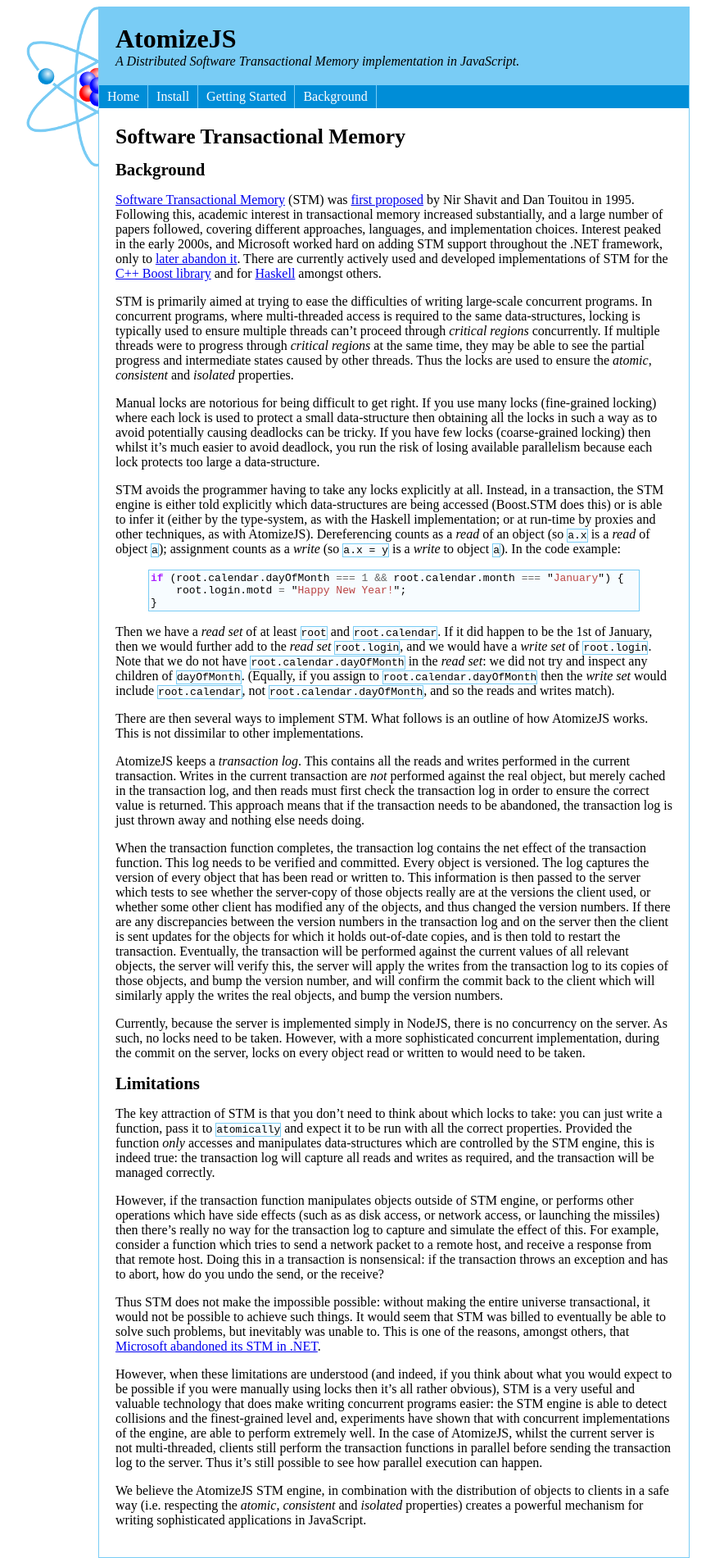
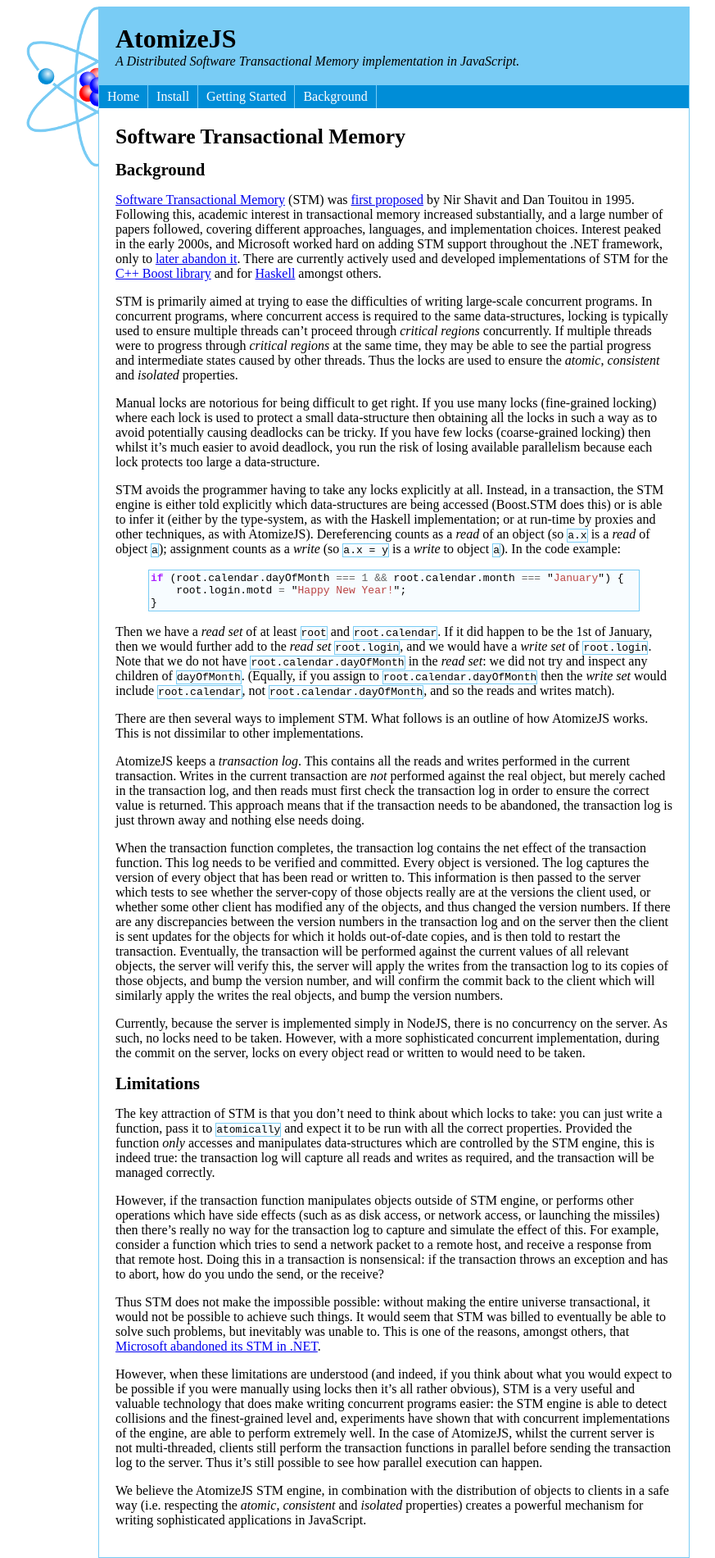
Before and after one commit to atomizejs/atomizejs.github.com, a Jekyll site: the page built from background.markdown, in a window 1280 px wide. Shown: the whole page at 82% size, without its empty margins (204-1077 px from the left). Built offline with Jekyll 4.4.1, drawn with Linux system fonts in a browser that asks for light colours; Markdown is read by kramdown in place of the engine named in the settings.

```diff
--- a/background.markdown
+++ b/background.markdown
@@ -25,8 +25,8 @@ amongst others.
 
 STM is primarily aimed at trying to ease the difficulties of writing
 large-scale concurrent programs. In concurrent programs, where
-multi-threaded access is required to the same data-structures, locking
-is typically used to ensure multiple threads can't proceed through
+concurrent access is required to the same data-structures, locking is
+typically used to ensure multiple threads can't proceed through
 *critical regions* concurrently. If multiple threads were to progress
 through *critical regions* at the same time, they may be able to see
 the partial progress and intermediate states caused by other
```
